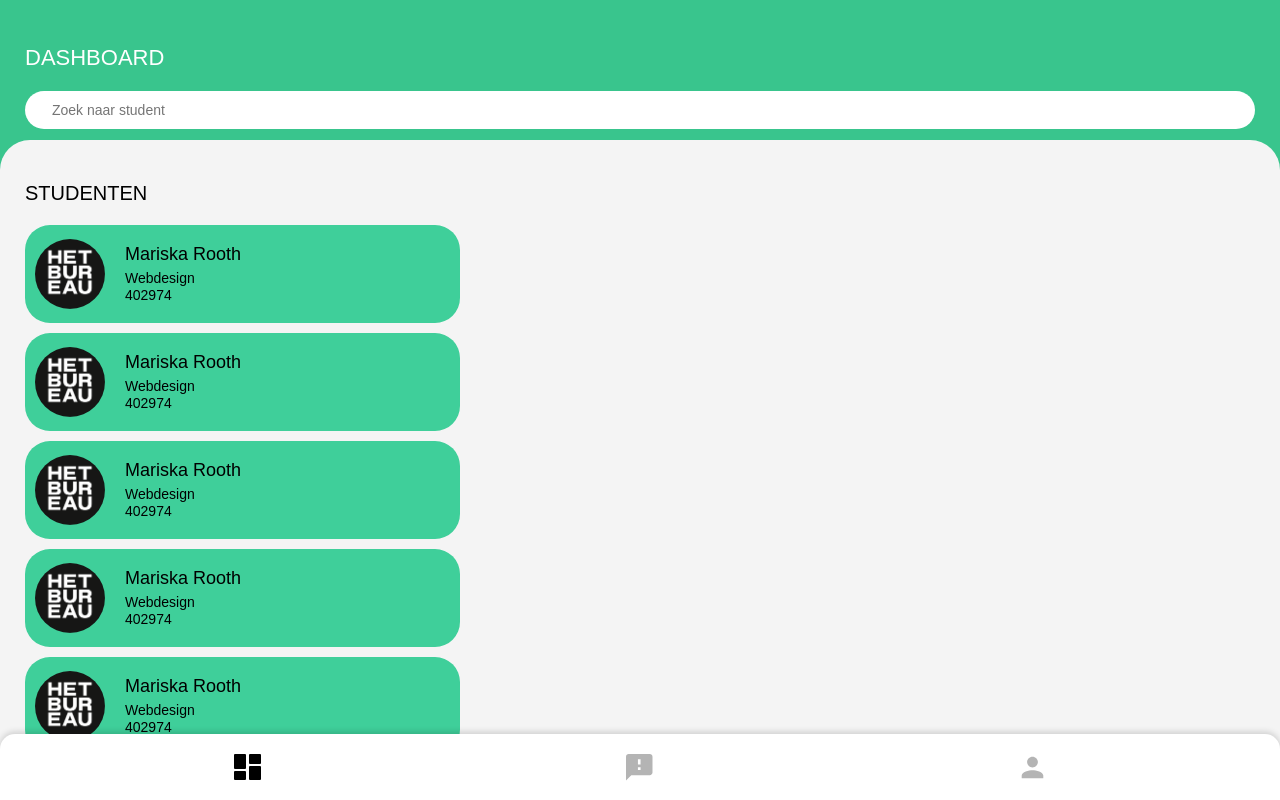
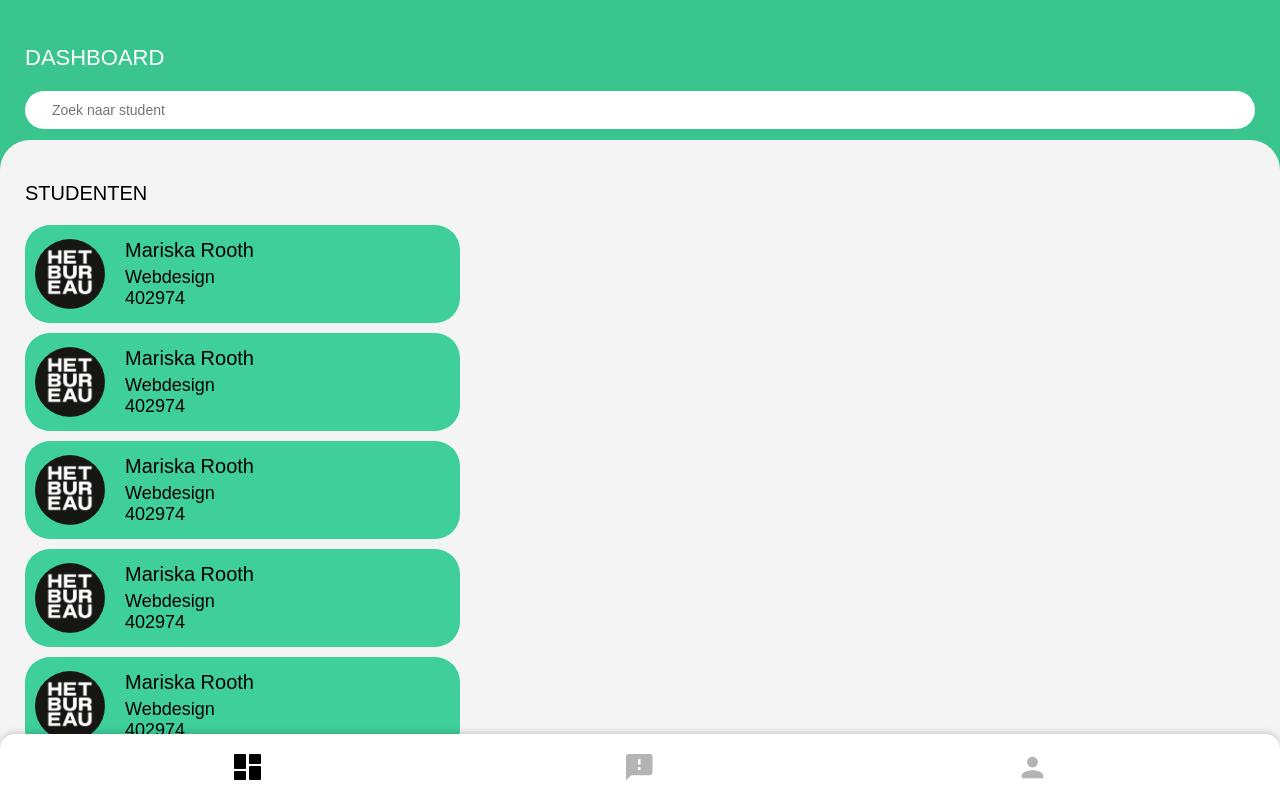
Before and after one commit to TomsProgramming/waarderingsapp, a Nuxt app: page /docent in a window 1280 px wide. Built offline with nearby package versions, Linux system fonts and the light colour scheme.

Commit message:
font-size verandering index

```diff
--- a/app/pages/docent/index.vue
+++ b/app/pages/docent/index.vue
@@ -218,19 +218,19 @@ import NavigatieBalk from '~/components/NavigatieBalk.vue'
 /* Tekst */
 .student-info h3 {
     margin: 0;
-    font-size: 18px;
+    font-size: 20px;
     font-weight: 400;
     color: black;
 }
 
 .student-info p {
     margin: 5px 0 0 0;
-    font-size: 14px;
+    font-size: 18px;
     color: black;
 }
 
 .student-info span {
-    font-size: 14px;
+    font-size: 18px;
     color: black;
 }
 
```
